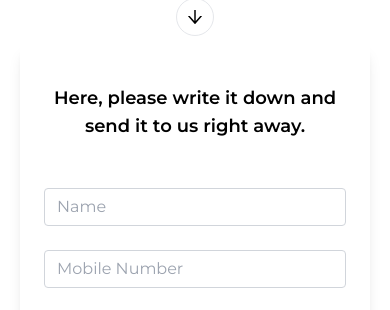
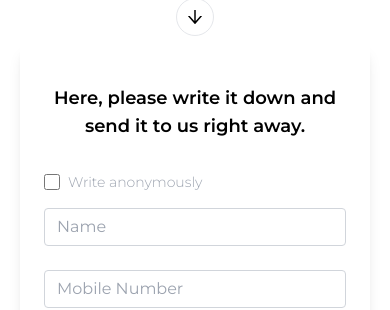
Before and after one commit to ujjwalkirti/mmnct, a Next.js app: page /memory-tree in a window 390 px wide. Shown: the part 808-1118 px from the top of the page. Built offline with nearby package versions, Linux system fonts and the light colour scheme; no server answers.

Commit message:
Added checkbox for anonymity in memory tree page

```diff
--- a/pages/memory-tree.js
+++ b/pages/memory-tree.js
@@ -14,15 +14,25 @@ import imageCompression from "browser-image-compression";
 const memoryTree = () => {
   const [loading, setLoading] = useState(false);
   const [uploaded, setUploaded] = useState(false);
+  const [anonymity, setAnonymity] = useState(false);
 
   const handleSubmit = async (e) => {
     e.preventDefault();
     setLoading(true);
     // console.log(e);
-    const name = e.target[0].value;
-    const number = e.target[1].value;
-    const message = e.target[2].value;
-    const photo = e.target[3].files[0];
+    let name = "anonymous";
+    let number = "";
+    let message = "";
+    let photo = null;
+    if (!anonymity) {
+      name = e.target[1].value;
+      number = e.target[2].value;
+      message = e.target[3].value;
+      if (e.target[4].files.length != 0) photo = e.target[4].files[0];
+    } else {
+      message = e.target[1].value;
+      if (e.target[2].files.length != 0) photo = e.target[2].files[0];
+    }
 
     if (message == "" && photo == null) {
       alert("Please enter a message or upload a photo.");
@@ -132,10 +142,28 @@ const memoryTree = () => {
                   handleSubmit(e);
                 }}
               >
-                <div className="form-group mb-6">
-                  <p className="text-center text-lg md:text-xl font-semibold mt-4 mb-12">
+                <p className="text-center text-lg md:text-xl font-semibold mt-4 mb-8">
                   Here, please write it down and send it to us right away.
                 </p>
+                <div class="flex items-center mb-4">
+                  <input
+                    id="default-checkbox"
+                    type="checkbox"
+                    class="w-4 h-4 text-blue-600 bg-gray-200 border-gray-300 rounded focus:ring-blue-500 focus:ring-2"
+                    onInputCapture={(e) => {
+                      e.preventDefault();
+                      setAnonymity(!anonymity);
+                    }}
+                  />
+                  <label
+                    for="default-checkbox"
+                    class="ml-2 text-sm font-light text-gray-400"
+                  >
+                    Write anonymously
+                  </label>
+                </div>
+                {!anonymity && (
+                  <div className="form-group mb-6">
                     <input
                       type="text"
                       className="form-control block
@@ -156,6 +184,8 @@ const memoryTree = () => {
                       required
                     />
                   </div>
+                )}
+                {!anonymity && (
                   <div className="form-group mb-6">
                     <input
                       type="text"
@@ -177,6 +207,7 @@ const memoryTree = () => {
                       required
                     />
                   </div>
+                )}
                 <div className="form-group mb-6">
                   <textarea
                     className="
```
Lines whose indentation alone changed are shown as unchanged.
